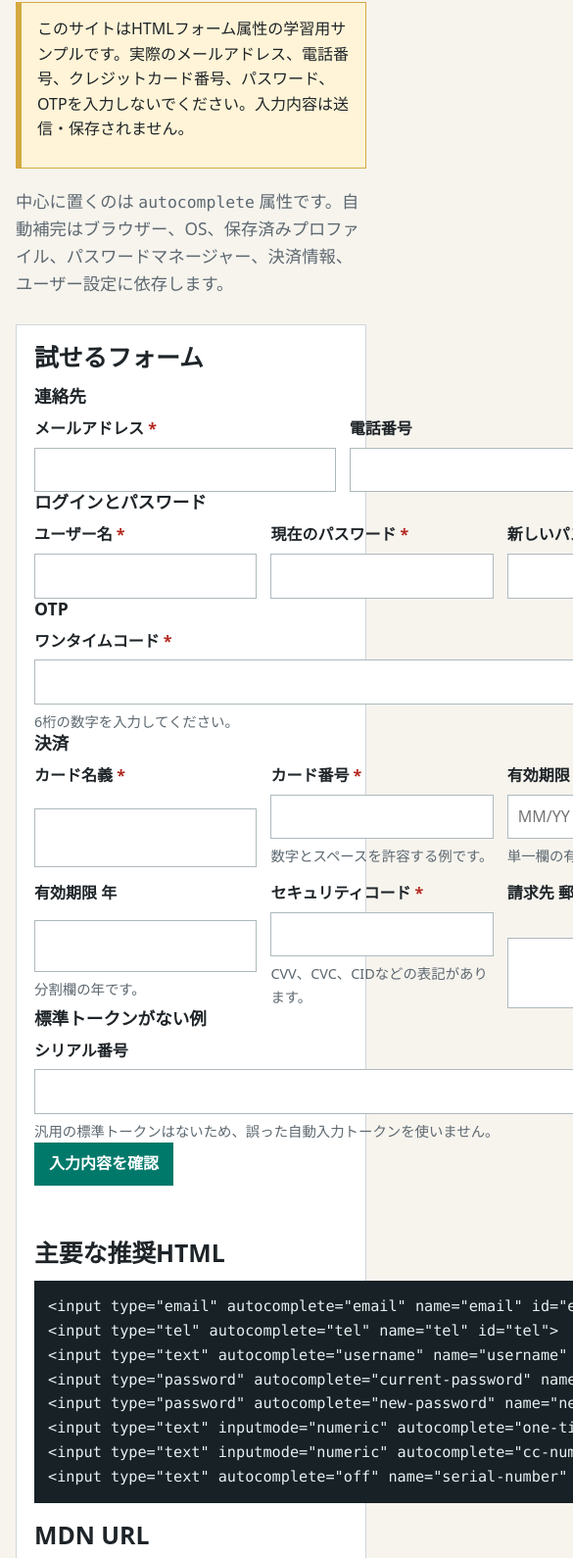
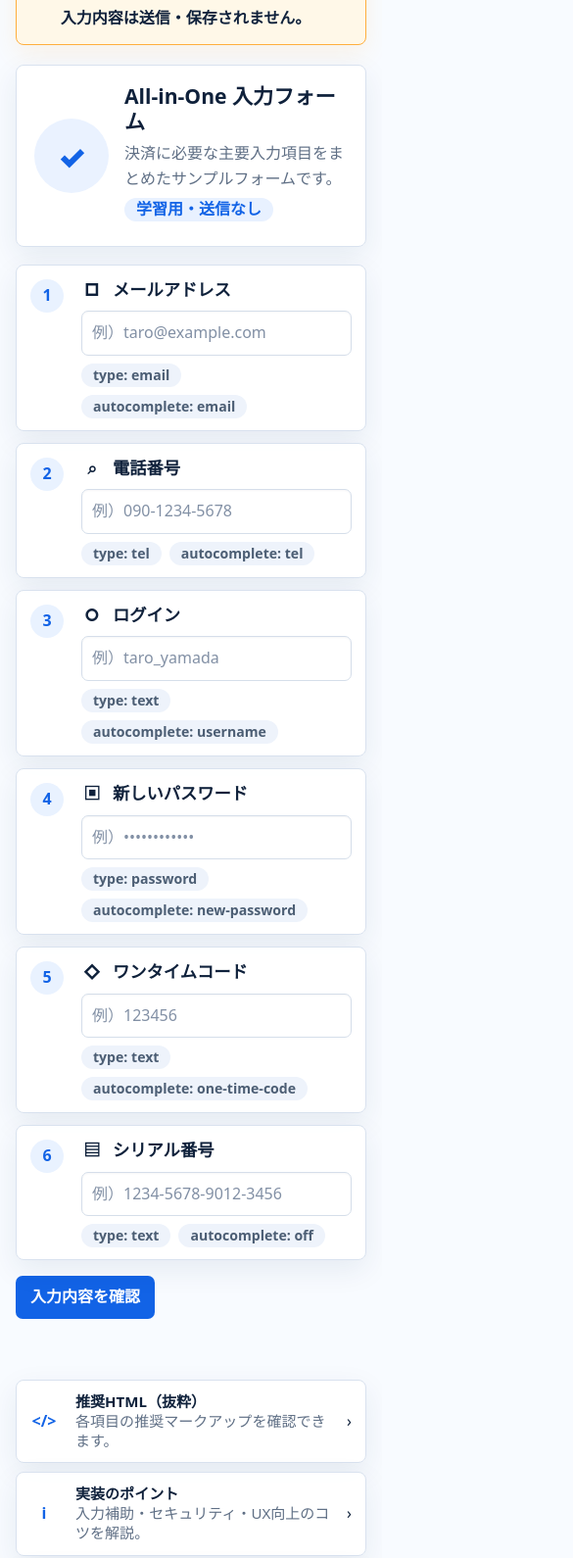
Before and after one commit to 6uclz1/html-form-autocomplete-samples, a website: page forms/all-in-one.html in a window 390 px wide. Shown: the part 215-1805 px from the top of the page at 98% size, 585 px wide, since content can reach past the window. Drawn offline with Linux system fonts and the light colour scheme.

Commit message:
Redesign all-in-one mobile form page

```diff
--- a/assets/styles.css
+++ b/assets/styles.css
@@ -1,17 +1,18 @@
 :root {
   color-scheme: light;
-  --bg: #f7f4ee;
+  --bg: #f8fbff;
   --surface: #ffffff;
-  --surface-soft: #f1f6f8;
-  --ink: #1e2428;
-  --muted: #5d6870;
-  --line: #cfd8dc;
-  --accent: #00796b;
-  --accent-strong: #00564b;
-  --warn-bg: #fff4d7;
-  --warn-line: #d4a941;
+  --surface-soft: #f3f7fc;
+  --ink: #0f213b;
+  --muted: #5f6f85;
+  --line: #d9e2ef;
+  --accent: #1263e6;
+  --accent-strong: #084fce;
+  --warn-bg: #fff8e8;
+  --warn-line: #ffaf3d;
   --code-bg: #172126;
   --code-ink: #e6f0f2;
+  --shadow: 0 10px 30px rgba(18, 45, 86, 0.08);
 }
 
 * {
@@ -308,3 +309,344 @@ th {
     margin-top: 18px;
   }
 }
+
+.compact-header {
+  position: sticky;
+  top: 0;
+  z-index: 10;
+  border-bottom-color: #e8edf5;
+  box-shadow: 0 1px 0 rgba(15, 33, 59, 0.04);
+}
+
+.compact-header .header-inner {
+  max-width: 760px;
+}
+
+.compact-header .brand {
+  font-size: 1.08rem;
+}
+
+.compact-header .site-nav {
+  font-weight: 700;
+}
+
+.menu-button {
+  display: none;
+  width: 42px;
+  min-height: 42px;
+  padding: 0;
+  border: 0;
+  background: transparent;
+  color: var(--ink);
+  font-size: 1.8rem;
+  line-height: 1;
+}
+
+.mobile-sample-page {
+  max-width: 760px;
+  padding-top: 18px;
+}
+
+.breadcrumb {
+  display: flex;
+  align-items: center;
+  gap: 9px;
+  margin-bottom: 18px;
+  color: var(--muted);
+  font-size: 0.94rem;
+  font-weight: 700;
+}
+
+.breadcrumb a {
+  color: var(--accent);
+  text-decoration: none;
+}
+
+.compact-warning {
+  border-left-width: 1px;
+  border-radius: 8px;
+  box-shadow: 0 8px 24px rgba(255, 175, 61, 0.12);
+}
+
+.compact-warning p {
+  display: flex;
+  gap: 12px;
+  align-items: flex-start;
+  margin: 0;
+  font-weight: 700;
+}
+
+.compact-warning span {
+  color: #f59f00;
+}
+
+.mobile-intro-card,
+.mobile-field-card,
+.mobile-link-list a,
+.mobile-info-card,
+.compact-doc-card {
+  border: 1px solid var(--line);
+  border-radius: 8px;
+  background: rgba(255, 255, 255, 0.96);
+  box-shadow: var(--shadow);
+}
+
+.mobile-intro-card {
+  display: grid;
+  grid-template-columns: auto minmax(0, 1fr);
+  gap: 20px;
+  align-items: center;
+  padding: 22px;
+  margin-bottom: 18px;
+}
+
+.intro-icon {
+  display: grid;
+  place-items: center;
+  width: 76px;
+  height: 76px;
+  border-radius: 50%;
+  background: #eaf2ff;
+  color: var(--accent);
+  font-size: 2rem;
+  font-weight: 900;
+}
+
+.mobile-intro-card h1 {
+  margin-bottom: 8px;
+  font-size: 1.5rem;
+}
+
+.mobile-intro-card p {
+  margin-bottom: 6px;
+  color: var(--muted);
+}
+
+.pill-row {
+  margin: 0;
+}
+
+.blue-pill,
+.tag-row span {
+  display: inline-flex;
+  align-items: center;
+  min-height: 24px;
+  border-radius: 999px;
+  background: #eef3fb;
+  color: #4c5e74;
+  padding: 2px 12px;
+  font-weight: 750;
+  line-height: 1.2;
+}
+
+.blue-pill {
+  background: #e8f1ff;
+  color: var(--accent);
+}
+
+.mobile-form-panel form {
+  display: grid;
+  gap: 12px;
+}
+
+.mobile-field-card {
+  position: relative;
+  display: grid;
+  grid-template-columns: 42px minmax(0, 1fr);
+  gap: 14px;
+  padding: 16px 18px 14px;
+}
+
+.step-badge {
+  display: grid;
+  place-items: center;
+  width: 34px;
+  height: 34px;
+  border-radius: 50%;
+  background: #e9f2ff;
+  color: var(--accent);
+  font-weight: 900;
+}
+
+.field-body {
+  min-width: 0;
+}
+
+.field-body label {
+  display: flex;
+  align-items: center;
+  gap: 10px;
+  margin-bottom: 10px;
+  font-size: 1.2rem;
+  line-height: 1.3;
+}
+
+.line-icon {
+  display: inline-grid;
+  place-items: center;
+  width: 22px;
+  height: 22px;
+  color: var(--ink);
+  font-weight: 900;
+}
+
+.field-body input {
+  min-height: 42px;
+  border-color: #d5deea;
+  border-radius: 7px;
+  background: #fff;
+  color: #27364b;
+  box-shadow: inset 0 1px 2px rgba(15, 33, 59, 0.04);
+}
+
+.field-body input::placeholder {
+  color: #8290a5;
+}
+
+.tag-row {
+  display: flex;
+  flex-wrap: wrap;
+  gap: 8px;
+  margin: 8px 0 0;
+  font-size: 0.88rem;
+}
+
+.sr-compact {
+  position: absolute;
+  width: 1px;
+  height: 1px;
+  overflow: hidden;
+  clip: rect(0 0 0 0);
+  white-space: nowrap;
+}
+
+.confirm-button {
+  margin-top: 4px;
+  border-radius: 7px;
+}
+
+.mobile-link-list {
+  display: grid;
+  gap: 9px;
+  margin-top: 14px;
+}
+
+.mobile-link-list a {
+  display: grid;
+  grid-template-columns: 34px minmax(0, 1fr) auto;
+  gap: 12px;
+  align-items: center;
+  min-height: 68px;
+  padding: 12px 14px;
+  color: var(--ink);
+  text-decoration: none;
+}
+
+.mobile-link-list strong {
+  display: block;
+  color: var(--ink);
+  line-height: 1.25;
+}
+
+.mobile-link-list span:nth-child(2) {
+  color: var(--muted);
+  font-size: 0.94rem;
+  line-height: 1.35;
+}
+
+.list-icon,
+.info-dot {
+  display: grid;
+  place-items: center;
+  width: 28px;
+  height: 28px;
+  border-radius: 50%;
+  color: var(--accent);
+  font-weight: 900;
+}
+
+.mobile-info-card {
+  display: grid;
+  grid-template-columns: 34px minmax(0, 1fr);
+  gap: 12px;
+  margin: 14px 0 18px;
+  padding: 16px;
+  border-color: #cfe1fb;
+  background: linear-gradient(180deg, #f8fbff, #eef6ff);
+}
+
+.info-dot {
+  background: var(--accent);
+  color: #fff;
+}
+
+.mobile-info-card h2 {
+  margin: 0 0 4px;
+  font-size: 1.05rem;
+}
+
+.mobile-info-card p {
+  margin: 0 0 6px;
+  color: var(--muted);
+}
+
+.compact-doc-card {
+  margin-bottom: 14px;
+}
+
+.compact-footer {
+  border-top: 0;
+  background: var(--bg);
+  font-size: 0.85rem;
+}
+
+.compact-footer p {
+  max-width: 760px;
+  margin-bottom: 5px;
+}
+
+@media (min-width: 761px) {
+  .mobile-sample-page {
+    padding-bottom: 72px;
+  }
+}
+
+@media (max-width: 760px) {
+  .compact-header .header-inner {
+    display: flex;
+    width: min(100% - 32px, 640px);
+    padding: 14px 0;
+  }
+
+  .compact-header .site-nav {
+    display: none;
+  }
+
+  .menu-button {
+    display: grid;
+    place-items: center;
+  }
+
+  .mobile-sample-page {
+    width: min(100% - 32px, 640px);
+    padding-top: 14px;
+  }
+
+  .mobile-intro-card {
+    grid-template-columns: 72px minmax(0, 1fr);
+    padding: 18px;
+  }
+
+  .mobile-intro-card h1 {
+    font-size: 1.32rem;
+  }
+
+  .field-body label {
+    font-size: 1.08rem;
+  }
+
+  .mobile-field-card {
+    grid-template-columns: 38px minmax(0, 1fr);
+    padding: 14px 14px 12px;
+  }
+}
--- a/forms/all-in-one.html
+++ b/forms/all-in-one.html
@@ -3,152 +3,150 @@
   <head>
     <meta charset="utf-8">
     <meta name="viewport" content="width=device-width, initial-scale=1">
-    <title>All Form Samples</title>
+    <title>All-in-One Input Form</title>
     <link rel="stylesheet" href="../assets/styles.css">
     <script src="../assets/main.js" defer></script>
   </head>
   <body>
-    <header class="site-header">
+    <header class="site-header compact-header">
       <div class="header-inner">
-        <a class="brand" href="../index.html">HTML Form Autofill Samples</a>
+        <a class="brand" href="../index.html">HTML入力フォーム サンプルサイト</a>
         <nav class="site-nav" aria-label="Sample pages">
-          <a href="contact.html">Contact</a>
-          <a href="account-login.html">Login</a>
-          <a href="account-register.html">Register</a>
-          <a href="password-change.html">Password</a>
-          <a href="payment.html">Payment</a>
-          <a href="otp.html">OTP</a>
-          <a href="serial-number.html">Serial</a>
-          <a href="all-in-one.html">All</a>
+          <a href="../index.html">ホーム</a>
+          <a href="payment.html">決済フォーム</a>
+          <a href="all-in-one.html">All-in-One</a>
         </nav>
+        <button class="menu-button" type="button" aria-label="メニュー">☰</button>
       </div>
     </header>
-    <main class="page">
-      <section class="section">
-        <h1>すべてのフォーム一覧</h1>
-        <div class="warning">
-          <p>このサイトはHTMLフォーム属性の学習用サンプルです。実際のメールアドレス、電話番号、クレジットカード番号、パスワード、OTPを入力しないでください。入力内容は送信・保存されません。</p>
+
+    <main class="page mobile-sample-page">
+      <nav class="breadcrumb" aria-label="Breadcrumb">
+        <a href="../index.html">ホーム</a>
+        <span aria-hidden="true">›</span>
+        <a href="payment.html">決済フォーム</a>
+        <span aria-hidden="true">›</span>
+        <span>All-in-One</span>
+      </nav>
+
+      <div class="warning compact-warning">
+        <p><span aria-hidden="true">▲</span> 学習用サンプルです。実際の決済処理（カード番号・生体認証・セキュリティコードなど）は入力しないでください。入力内容は送信・保存されません。</p>
       </div>
-        <p class="lede">中心に置くのは <code>autocomplete</code> 属性です。自動補完はブラウザー、OS、保存済みプロファイル、パスワードマネージャー、決済情報、ユーザー設定に依存します。</p>
+
+      <section class="mobile-intro-card" aria-labelledby="all-form-title">
+        <div class="intro-icon" aria-hidden="true">✓</div>
+        <div>
+          <h1 id="all-form-title">All-in-One 入力フォーム</h1>
+          <p>決済に必要な主要入力項目をまとめたサンプルフォームです。</p>
+          <p class="pill-row"><span class="blue-pill">学習用・送信なし</span></p>
+        </div>
       </section>
 
-      <section class="sample-card" aria-labelledby="all-form-title">
-        <div>
-          <h2 id="all-form-title">試せるフォーム</h2>
+      <section class="mobile-form-panel" aria-label="All-in-One sample form">
         <form autocomplete="on">
-            <h3>連絡先</h3>
-            <div class="form-grid">
-              <div class="field">
-                <label for="email">メールアドレス <span class="required-marker" aria-hidden="true">*</span></label>
-                <input id="email" name="email" type="email" autocomplete="email" required>
-              </div>
-              <div class="field">
-                <label for="tel">電話番号</label>
-                <input id="tel" name="tel" type="tel" autocomplete="tel" inputmode="tel">
-              </div>
-              <div class="field">
-                <label for="mobile-tel">携帯電話番号</label>
-                <input id="mobile-tel" name="mobile-tel" type="tel" autocomplete="mobile tel">
+          <div class="mobile-field-card">
+            <span class="step-badge">1</span>
+            <div class="field-body">
+              <label for="email"><span class="line-icon" aria-hidden="true">□</span>メールアドレス</label>
+              <input id="email" name="email" type="email" autocomplete="email" placeholder="例）taro@example.com" required>
+              <p class="tag-row"><span>type: email</span><span>autocomplete: email</span></p>
             </div>
           </div>
 
-            <h3>ログインとパスワード</h3>
-            <div class="form-grid">
-              <div class="field">
-                <label for="username">ユーザー名 <span class="required-marker" aria-hidden="true">*</span></label>
-                <input id="username" name="username" type="text" autocomplete="username" required>
-              </div>
-              <div class="field">
-                <label for="current-password">現在のパスワード <span class="required-marker" aria-hidden="true">*</span></label>
-                <input id="current-password" name="current-password" type="password" autocomplete="current-password" required>
-              </div>
-              <div class="field">
-                <label for="new-password">新しいパスワード <span class="required-marker" aria-hidden="true">*</span></label>
-                <input id="new-password" name="new-password" type="password" autocomplete="new-password" minlength="12" required>
-              </div>
-              <div class="field">
-                <label for="confirm-password">新しいパスワード（確認） <span class="required-marker" aria-hidden="true">*</span></label>
-                <input id="confirm-password" name="confirm-password" type="password" autocomplete="new-password" minlength="12" required>
+          <div class="mobile-field-card">
+            <span class="step-badge">2</span>
+            <div class="field-body">
+              <label for="tel"><span class="line-icon" aria-hidden="true">⌕</span>電話番号</label>
+              <input id="tel" name="tel" type="tel" autocomplete="tel" inputmode="tel" placeholder="例）090-1234-5678">
+              <p class="tag-row"><span>type: tel</span><span>autocomplete: tel</span></p>
             </div>
           </div>
 
-            <h3>OTP</h3>
-            <div class="form-grid">
-              <div class="field">
-                <label for="otp">ワンタイムコード <span class="required-marker" aria-hidden="true">*</span></label>
-                <input id="otp" name="otp" type="text" inputmode="numeric" autocomplete="one-time-code" pattern="[0-9]{6}" maxlength="6" required aria-describedby="otp-help" title="6桁の数字を入力してください">
-                <p id="otp-help" class="help">6桁の数字を入力してください。</p>
+          <div class="mobile-field-card">
+            <span class="step-badge">3</span>
+            <div class="field-body">
+              <label for="username"><span class="line-icon" aria-hidden="true">○</span>ログイン</label>
+              <input id="username" name="username" type="text" autocomplete="username" placeholder="例）taro_yamada" required>
+              <p class="tag-row"><span>type: text</span><span>autocomplete: username</span></p>
             </div>
           </div>
 
-            <h3>決済</h3>
-            <div class="form-grid">
-              <div class="field">
-                <label for="cc-name">カード名義 <span class="required-marker" aria-hidden="true">*</span></label>
-                <input id="cc-name" name="cc-name" type="text" autocomplete="cc-name" required>
-              </div>
-              <div class="field">
-                <label for="cc-number">カード番号 <span class="required-marker" aria-hidden="true">*</span></label>
-                <input id="cc-number" name="cc-number" type="text" inputmode="numeric" autocomplete="cc-number" pattern="[0-9 ]{12,23}" required aria-describedby="cc-number-help" title="数字とスペースで12から23文字を入力してください">
-                <p id="cc-number-help" class="help">数字とスペースを許容する例です。</p>
-              </div>
-              <div class="field">
-                <label for="cc-exp">有効期限 <span class="required-marker" aria-hidden="true">*</span></label>
-                <input id="cc-exp" name="cc-exp" type="text" inputmode="numeric" autocomplete="cc-exp" placeholder="MM/YY" pattern="[0-9]{2}/[0-9]{2}" required aria-describedby="cc-exp-help" title="MM/YY形式で入力してください">
-                <p id="cc-exp-help" class="help">単一欄の有効期限です。</p>
-              </div>
-              <div class="field">
-                <label for="cc-exp-month">有効期限 月</label>
-                <input id="cc-exp-month" name="cc-exp-month" type="text" inputmode="numeric" autocomplete="cc-exp-month" pattern="[0-9]{2}" maxlength="2" aria-describedby="cc-exp-month-help" title="2桁の月を入力してください">
-                <p id="cc-exp-month-help" class="help">分割欄の月です。</p>
-              </div>
-              <div class="field">
-                <label for="cc-exp-year">有効期限 年</label>
-                <input id="cc-exp-year" name="cc-exp-year" type="text" inputmode="numeric" autocomplete="cc-exp-year" pattern="[0-9]{2,4}" maxlength="4" aria-describedby="cc-exp-year-help" title="2桁または4桁の年を入力してください">
-                <p id="cc-exp-year-help" class="help">分割欄の年です。</p>
-              </div>
-              <div class="field">
-                <label for="cc-csc">セキュリティコード <span class="required-marker" aria-hidden="true">*</span></label>
-                <input id="cc-csc" name="cc-csc" type="text" inputmode="numeric" autocomplete="cc-csc" pattern="[0-9]{3,4}" maxlength="4" required aria-describedby="cc-csc-help" title="3から4桁の数字を入力してください">
-                <p id="cc-csc-help" class="help">CVV、CVC、CIDなどの表記があります。</p>
-              </div>
-              <div class="field">
-                <label for="billing-postal-code">請求先 郵便番号</label>
-                <input id="billing-postal-code" name="billing-postal-code" type="text" autocomplete="billing postal-code">
-              </div>
-              <div class="field">
-                <label for="shipping-postal-code">配送先 郵便番号</label>
-                <input id="shipping-postal-code" name="shipping-postal-code" type="text" autocomplete="shipping postal-code">
+          <div class="mobile-field-card">
+            <span class="step-badge">4</span>
+            <div class="field-body">
+              <label for="new-password"><span class="line-icon" aria-hidden="true">▣</span>新しいパスワード</label>
+              <input id="new-password" name="new-password" type="password" autocomplete="new-password" minlength="12" placeholder="例）••••••••••••" required>
+              <p class="tag-row"><span>type: password</span><span>autocomplete: new-password</span></p>
             </div>
           </div>
 
-            <h3>標準トークンがない例</h3>
-            <div class="form-grid">
-              <div class="field">
-                <label for="serial-number">シリアル番号</label>
-                <input id="serial-number" name="serial-number" type="text" autocomplete="off" spellcheck="false" autocapitalize="characters" pattern="[A-Z0-9-]{8,39}" aria-describedby="serial-number-help" title="英大文字、数字、ハイフンで入力してください">
-                <p id="serial-number-help" class="help">汎用の標準トークンはないため、誤った自動入力トークンを使いません。</p>
+          <div class="mobile-field-card">
+            <span class="step-badge">5</span>
+            <div class="field-body">
+              <label for="otp"><span class="line-icon" aria-hidden="true">◇</span>ワンタイムコード</label>
+              <input id="otp" name="otp" type="text" inputmode="numeric" autocomplete="one-time-code" pattern="[0-9]{6}" maxlength="6" placeholder="例）123456" required aria-describedby="otp-help" title="6桁の数字を入力してください">
+              <p id="otp-help" class="sr-compact">6桁の数字を入力してください。</p>
+              <p class="tag-row"><span>type: text</span><span>autocomplete: one-time-code</span></p>
             </div>
           </div>
 
-            <button type="submit">入力内容を確認</button>
+          <div class="mobile-field-card">
+            <span class="step-badge">6</span>
+            <div class="field-body">
+              <label for="serial-number"><span class="line-icon" aria-hidden="true">▤</span>シリアル番号</label>
+              <input id="serial-number" name="serial-number" type="text" autocomplete="off" spellcheck="false" autocapitalize="characters" pattern="[A-Z0-9-]{8,39}" placeholder="例）1234-5678-9012-3456" aria-describedby="serial-number-help" title="英大文字、数字、ハイフンで入力してください">
+              <p id="serial-number-help" class="sr-compact">英大文字、数字、ハイフンで入力してください。</p>
+              <p class="tag-row"><span>type: text</span><span>autocomplete: off</span></p>
+            </div>
+          </div>
+
+          <button class="confirm-button" type="submit">入力内容を確認</button>
           <p class="result" data-form-result role="status" aria-live="polite"></p>
         </form>
+      </section>
+
+      <section class="mobile-link-list" aria-label="Documentation sections">
+        <a href="#recommended-html"><span class="list-icon" aria-hidden="true">&lt;/&gt;</span><span><strong>推奨HTML（抜粋）</strong>各項目の推奨マークアップを確認できます。</span><span aria-hidden="true">›</span></a>
+        <a href="#implementation-notes"><span class="list-icon" aria-hidden="true">i</span><span><strong>実装のポイント</strong>入力補助・セキュリティ・UX向上のコツを解説。</span><span aria-hidden="true">›</span></a>
+        <a href="#mdn-sources"><span class="list-icon" aria-hidden="true">∞</span><span><strong>MDN出典</strong>autocomplete属性の詳細ドキュメント。</span><span aria-hidden="true">›</span></a>
+        <a href="#design-notes"><span class="list-icon" aria-hidden="true">▧</span><span><strong>入力項目ごとの設計意図</strong>各項目の目的と入力設計の考え方。</span><span aria-hidden="true">›</span></a>
+      </section>
+
+      <aside class="mobile-info-card">
+        <span class="info-dot" aria-hidden="true">i</span>
+        <div>
+          <h2>カード番号は「number」ではなく「text」を使いましょう</h2>
+          <p>桁数の保持・先頭の0を保つために重要です。</p>
+          <a href="https://developer.mozilla.org/en-US/docs/Web/HTML/Reference/Attributes/autocomplete">詳しく見る（MDN）</a>
         </div>
+      </aside>
 
-        <div>
-          <h2>主要な推奨HTML</h2>
+      <section class="sample-card compact-doc-card" id="recommended-html">
+        <h2>推奨HTML（抜粋）</h2>
         <pre><code>&lt;input type="email" autocomplete="email" name="email" id="email"&gt;
 &lt;input type="tel" autocomplete="tel" name="tel" id="tel"&gt;
 &lt;input type="text" autocomplete="username" name="username" id="username"&gt;
-&lt;input type="password" autocomplete="current-password" name="current-password" id="current-password"&gt;
 &lt;input type="password" autocomplete="new-password" name="new-password" id="new-password"&gt;
 &lt;input type="text" inputmode="numeric" autocomplete="one-time-code" name="otp" id="otp"&gt;
-&lt;input type="text" inputmode="numeric" autocomplete="cc-number" name="cc-number" id="cc-number"&gt;
 &lt;input type="text" autocomplete="off" name="serial-number" id="serial-number"&gt;</code></pre>
-        </div>
+      </section>
 
-        <div>
+      <section class="sample-card compact-doc-card" id="implementation-notes">
+        <h2>実装のポイント</h2>
+        <ul class="attribute-list">
+          <li><code>label for</code> と <code>input id</code> を一致させます。</li>
+          <li><code>name</code> と <code>id</code> を付け、フォーム内に送信ボタンを置きます。</li>
+          <li><code>pattern</code> を使う項目には近接する説明文と <code>title</code> を用意します。</li>
+          <li>このサンプルでは実データを送信・保存・表示しません。</li>
+        </ul>
+      </section>
+
+      <section class="sample-card compact-doc-card" id="design-notes">
+        <h2>入力項目ごとの設計意図</h2>
+        <p>シリアル番号には標準の汎用 <code>autocomplete</code> トークンがないため、無関係なトークンを使わず <code>autocomplete="off"</code> の例として扱います。</p>
+      </section>
+
+      <section class="sample-card compact-doc-card" id="mdn-sources">
         <h2>MDN URL</h2>
         <ul class="source-list">
           <li><a href="https://developer.mozilla.org/en-US/docs/Web/HTML/Reference/Attributes/autocomplete">https://developer.mozilla.org/en-US/docs/Web/HTML/Reference/Attributes/autocomplete</a></li>
@@ -161,11 +159,13 @@
           <li><a href="https://developer.mozilla.org/en-US/docs/Web/HTML/Reference/Elements/label">https://developer.mozilla.org/en-US/docs/Web/HTML/Reference/Elements/label</a></li>
           <li><a href="https://developer.mozilla.org/en-US/docs/Web/HTML/Guides/Constraint_validation">https://developer.mozilla.org/en-US/docs/Web/HTML/Guides/Constraint_validation</a></li>
         </ul>
-        </div>
       </section>
     </main>
-    <footer class="page-footer">
-      <p>No input values are sent, stored, logged, or displayed.</p>
+
+    <footer class="page-footer compact-footer">
+      <p>© 2024 HTML入力フォーム サンプルサイト</p>
+      <p>このサイトは学習用の静的サンプルです。入力内容は送信・保存されません。</p>
+      <p><a href="../index.html">運営者情報</a> ｜ <a href="../index.html">プライバシーポリシー</a> ｜ <a href="../index.html">利用規約</a> ｜ <a href="../index.html">お問い合わせ</a> ｜ <a href="../index.html">パターン集を見る</a></p>
     </footer>
   </body>
 </html>
```
Also changed, not shown: test/site.test.js (+13 -5 lines). Lines whose indentation alone changed are shown as unchanged.
